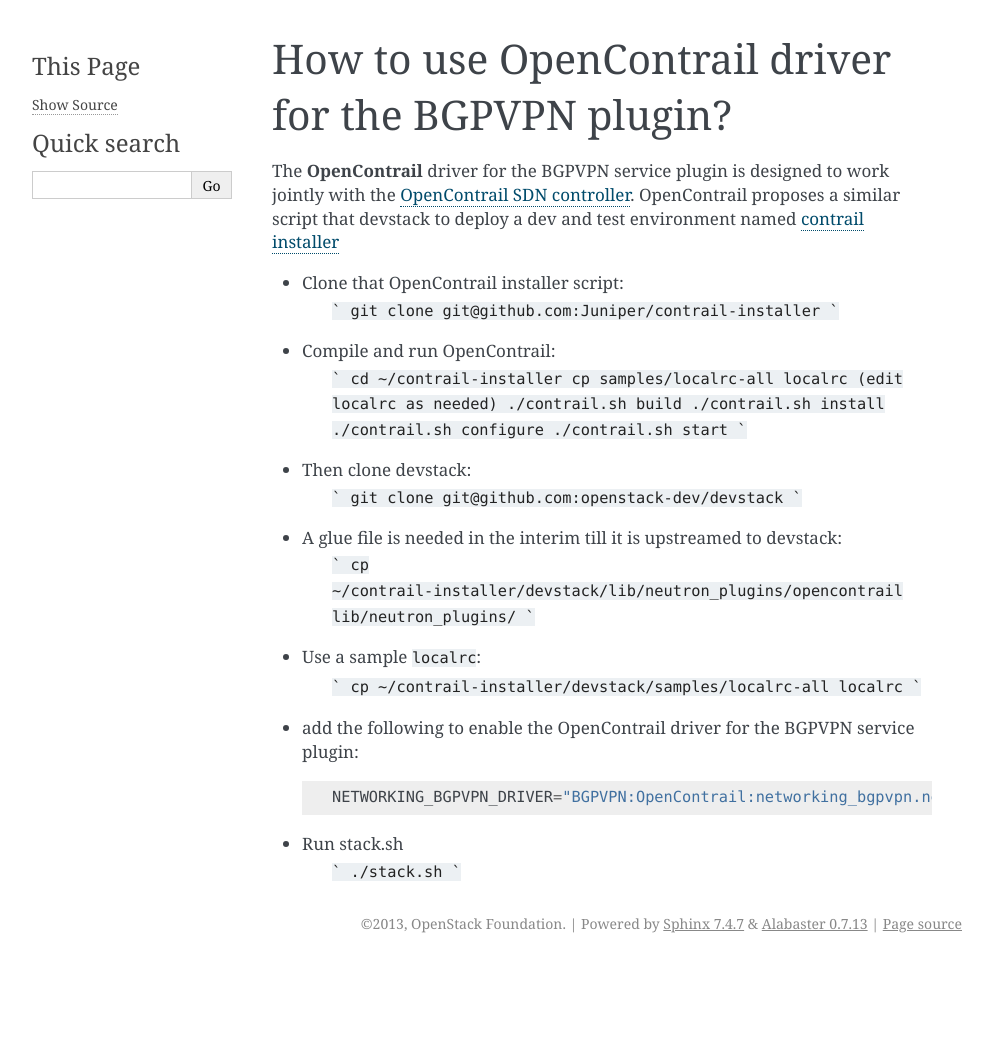
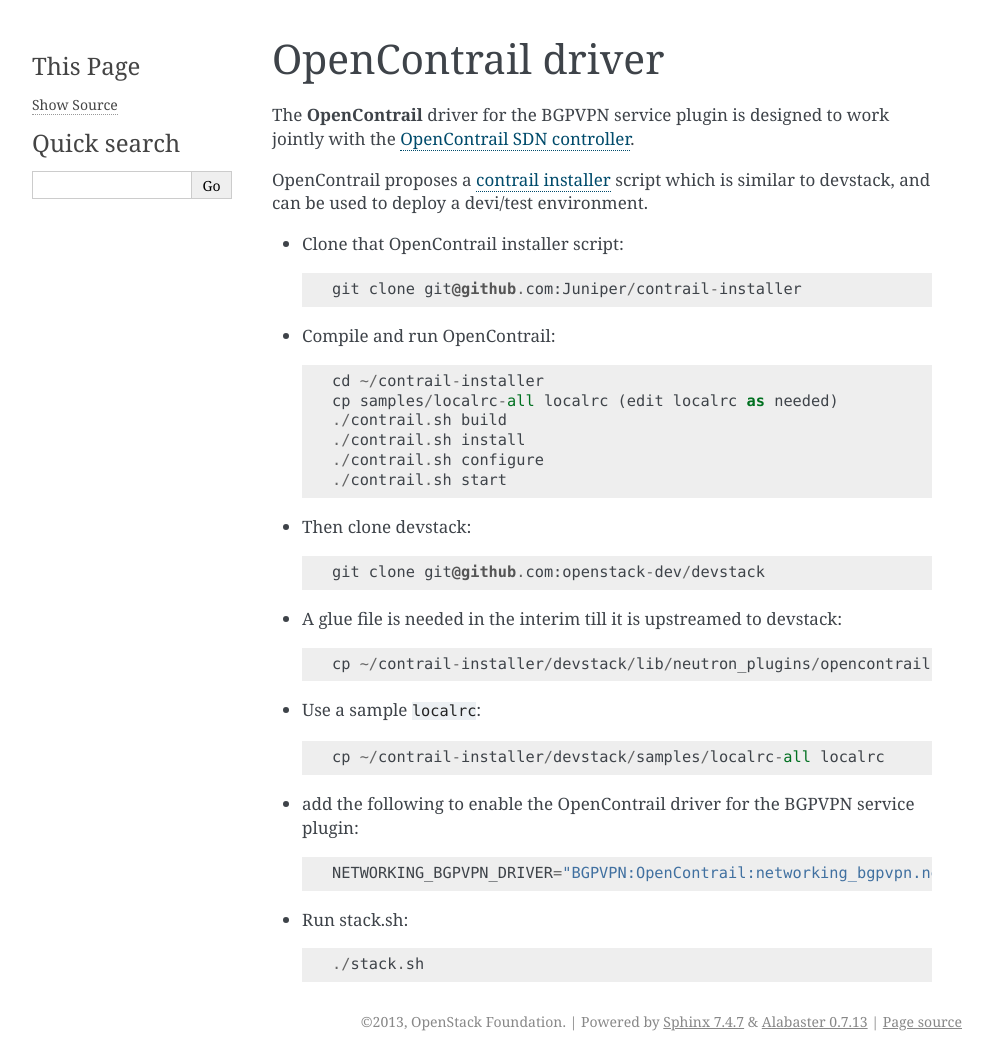
Before and after one commit to openstack/networking-bgpvpn, a Sphinx documentation site: the page built from doc/source/opencontrail/index.rst, in a window 1280 px wide. Shown: the whole page, without its empty margins (148-1141 px from the left). Built offline with Sphinx 7.4.7, drawn with Linux system fonts in a browser that asks for light colours; before the commit the page ends 963 px from its top, so only the background shows below that.

Commit message:
driver documentation layout fix
Improves the homogeneity of how driver doc appears
in the doc.

Fixes OpenContrail rst layout.

(cherry picked from commit 5ea670d61018be28142174041fd0504c2bdf23ca)
Change-Id: I456084b42972fb9ad67d1ae81d3f9031ea33593d

````diff
--- a/doc/source/bagpipe/index.rst
+++ b/doc/source/bagpipe/index.rst
@@ -4,9 +4,9 @@
 
  http://creativecommons.org/licenses/by/3.0/legalcode
 
-=====================
-BGPVPN bagpipe driver
-=====================
+==============
+BaGPipe driver
+==============
 
 Introduction
 ------------
--- a/doc/source/opencontrail/index.rst
+++ b/doc/source/opencontrail/index.rst
@@ -1,49 +1,45 @@
-How to use OpenContrail driver for the BGPVPN plugin?
--------------------------------------------------------------------------------
+===================
+OpenContrail driver
+===================
 
 The **OpenContrail** driver for the BGPVPN service plugin is designed to work
 jointly with the `OpenContrail SDN controller`_.
-OpenContrail proposes a similar script that devstack to deploy a dev and test
-environment named `contrail installer`_
 
-* Clone that OpenContrail installer script:
-    ```
-    git clone git@github.com:Juniper/contrail-installer
-    ```
+OpenContrail proposes a `contrail installer`_ script which is similar to devstack,
+and can be used to deploy a devi/test environment.
 
-* Compile and run OpenContrail:
-    ```
-    cd ~/contrail-installer
-    cp samples/localrc-all localrc (edit localrc as needed)
-    ./contrail.sh build
-    ./contrail.sh install
-    ./contrail.sh configure
-    ./contrail.sh start
-    ```
+* Clone that OpenContrail installer script::
 
-* Then clone devstack:
-    ```
-    git clone git@github.com:openstack-dev/devstack
-    ```
+        git clone git@github.com:Juniper/contrail-installer
 
-* A glue file is needed in the interim till it is upstreamed to devstack:
-    ```
-    cp ~/contrail-installer/devstack/lib/neutron_plugins/opencontrail lib/neutron_plugins/
-    ```
+* Compile and run OpenContrail::
 
-* Use a sample ``localrc``:
-    ```
-    cp ~/contrail-installer/devstack/samples/localrc-all localrc
-    ```
+        cd ~/contrail-installer
+        cp samples/localrc-all localrc (edit localrc as needed)
+        ./contrail.sh build
+        ./contrail.sh install
+        ./contrail.sh configure
+        ./contrail.sh start
+
+* Then clone devstack::
+
+        git clone git@github.com:openstack-dev/devstack
+
+* A glue file is needed in the interim till it is upstreamed to devstack::
+
+        cp ~/contrail-installer/devstack/lib/neutron_plugins/opencontrail lib/neutron_plugins/
+
+* Use a sample ``localrc``::
+
+        cp ~/contrail-installer/devstack/samples/localrc-all localrc
 
 * add the following to enable the OpenContrail driver for the BGPVPN service plugin::
 
-    NETWORKING_BGPVPN_DRIVER="BGPVPN:OpenContrail:networking_bgpvpn.neutron.services.service_drivers.opencontrail.opencontrail.OpenContrailBGPVPNDriver:default"
+        NETWORKING_BGPVPN_DRIVER="BGPVPN:OpenContrail:networking_bgpvpn.neutron.services.service_drivers.opencontrail.opencontrail.OpenContrailBGPVPNDriver:default"
 
-* Run stack.sh
-    ```
-    ./stack.sh
-    ```
+* Run stack.sh::
+
+        ./stack.sh
 
 .. _OpenContrail SDN controller : https://github.com/Juniper/contrail-controller
 .. _contrail installer : https://github.com/Juniper/contrail-installer
````
